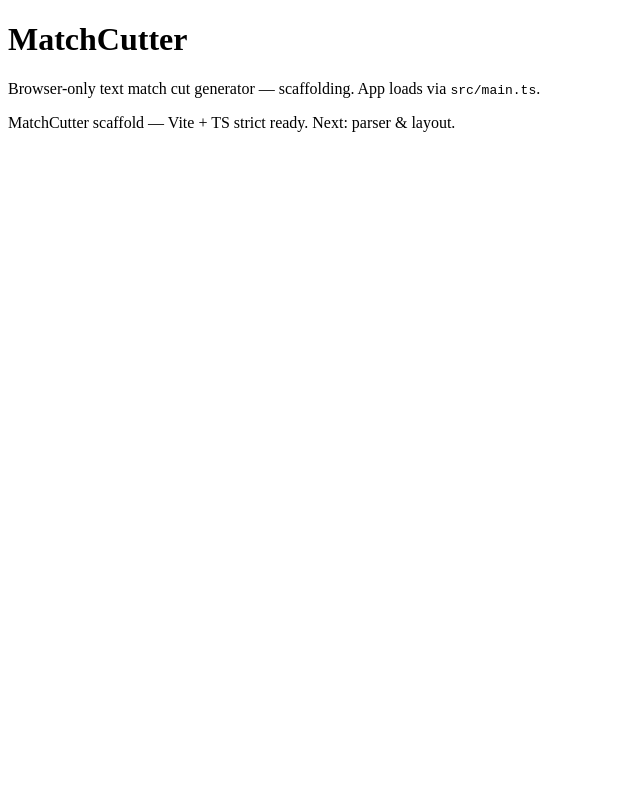
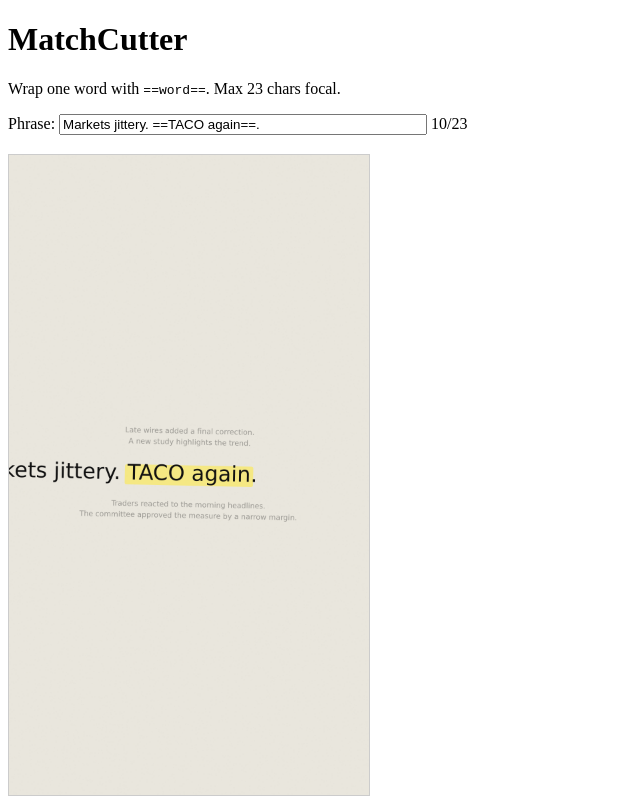
Before and after one commit to bizrohitt/animotion, a website built with Vite: page index.html in a window 1280 px wide. Shown: the whole page, without its empty margins (0-640 px from the left). Built offline with nearby package versions, Linux system fonts and the light colour scheme.

Commit message:
T-032: anchor-pinned drawFrame + minimal canvas preview with 10 tests
Co-authored-by: arena-agent <297053741+arena-agent@users.noreply.github.com>

```diff
--- a/index.html
+++ b/index.html
@@ -12,9 +12,24 @@
   <body>
     <main>
       <h1>MatchCutter</h1>
-      <p>
-        Browser-only text match cut generator — scaffolding. App loads via <code>src/main.ts</code>.
-      </p>
+      <p>Wrap one word with <code>==word==</code>. Max 23 chars focal.</p>
+      <label
+        >Phrase:
+        <input
+          id="phraseInput"
+          type="text"
+          placeholder="Markets jittery. ==TACO again==."
+          style="width: 360px"
+        />
+        <span id="charCounter">0/23</span>
+      </label>
+      <div id="error" style="color: crimson; min-height: 1.2em"></div>
+      <canvas
+        id="preview"
+        width="540"
+        height="960"
+        style="border: 1px solid #ccc; max-width: 360px; width: 100%; background: #fff"
+      ></canvas>
       <div id="app"></div>
     </main>
     <script type="module" src="/src/main.ts"></script>
--- a/src/main.ts
+++ b/src/main.ts
@@ -1,12 +1,96 @@
 // src/main.ts — wiring only (<150 lines)
+import { parseInput } from './parser/parseInput.ts';
+import { createRNG, pickLayout, randomRotation } from './layout/layoutEngine.ts';
+import { generateFillerLines } from './layout/fillerText.ts';
+import { drawFrame, ensureFontsLoaded } from './render/drawFrame.ts';
+import type { FrameSpec } from './types.ts';
+import { LAYOUT_PRESETS } from './layout/layoutPresets.ts';
+import { ASPECT_DIMS, LIMITS } from './config.ts';
+
+const input = document.getElementById('phraseInput') as HTMLInputElement | null;
+const counter = document.getElementById('charCounter') as HTMLElement | null;
+const errEl = document.getElementById('error') as HTMLElement | null;
+const canvas = document.getElementById('preview') as HTMLCanvasElement | null;
+const ctx = canvas?.getContext('2d') ?? null;
+
+const dims = ASPECT_DIMS['9:16'];
+if (canvas) {
+  canvas.width = dims.width / 2;
+  canvas.height = dims.height / 2;
+}
+
+let seed = 123456;
+
+function updateCounter(raw: string): void {
+  if (!counter) return;
+  const r = parseInput(raw);
+  const n = r.ok ? r.parsed.focalWord.length : 0;
+  counter.textContent = `${n}/${LIMITS.focalMaxChars}`;
+  counter.style.color = n > LIMITS.focalMaxChars ? 'crimson' : '';
+}
+
+async function renderPreview(raw: string): Promise<void> {
+  if (!ctx || !canvas) return;
+  const res = parseInput(raw);
+  if (!res.ok) {
+    if (errEl) errEl.textContent = res.error;
+    ctx.clearRect(0, 0, canvas.width, canvas.height);
+    ctx.fillStyle = '#f9f9f9';
+    ctx.fillRect(0, 0, canvas.width, canvas.height);
+    ctx.fillStyle = '#888';
+    ctx.font = '14px sans-serif';
+    ctx.textAlign = 'center';
+    ctx.fillText('Type ==word== to preview', canvas.width / 2, canvas.height / 2);
+    return;
+  }
+  if (errEl) errEl.textContent = '';
+  const rng = createRNG(seed);
+  const preset = pickLayout(rng, null);
+  const rotation = randomRotation(rng, preset);
+  const filler = generateFillerLines(rng, 4);
+  const spec: FrameSpec = {
+    index: 0,
+    timestampMs: 0,
+    durationMs: 83,
+    fontFamily: preset.fontFamily,
+    fontWeight: preset.fontWeight,
+    paperStyle: preset.paperStyle,
+    rotation,
+    highlightStyle: preset.highlightStyle,
+    fillerLines: filler,
+    zoom: 1,
+    blur: 0,
+  };
+  await ensureFontsLoaded([preset.fontFamily]);
+  // Use preview dims (canvas size)
+  const previewDims = { width: canvas.width, height: canvas.height, aspect: '9:16' as const };
+  drawFrame(ctx, spec, res.parsed, previewDims);
+}
 
 function init(): void {
-  const app = document.getElementById('app');
-  if (!app) return;
-  const p = document.createElement('p');
-  p.textContent = 'MatchCutter scaffold — Vite + TS strict ready. Next: parser & layout.';
-  app.appendChild(p);
-  console.log('[MatchCutter] scaffold loaded');
+  if (!input || !ctx) return;
+  // initial
+  input.value = 'Markets jittery. ==TACO again==.';
+  updateCounter(input.value);
+  void renderPreview(input.value);
+  input.addEventListener('input', () => {
+    updateCounter(input.value);
+    void renderPreview(input.value);
+  });
+  input.addEventListener('keydown', (e) => {
+    if (e.key === 'Enter') {
+      seed = (seed + 1) >>> 0;
+      void renderPreview(input.value);
+    }
+  });
+  // "/" to focus
+  document.addEventListener('keydown', (e) => {
+    if (e.key === '/' && !(e.target instanceof HTMLInputElement)) {
+      e.preventDefault();
+      input.focus();
+    }
+  });
+  console.log('[MatchCutter] preview ready', LAYOUT_PRESETS.length, 'presets');
 }
 
 init();
--- /dev/null
+++ b/src/render/drawFrame.ts
@@ -0,0 +1,122 @@
+// src/render/drawFrame.ts — anchor-pinned single frame rendering
+
+import type { FrameSpec, ParsedInput, RenderDims } from '../types.ts';
+import { drawPaper } from './paper.ts';
+import { drawHighlight, getHighlightBBox } from './highlight.ts';
+import { computeAnchorX } from '../layout/layoutEngine.ts';
+import { applyBlur } from './zoomBlur.ts';
+
+export function getFontSizeForDims(dims: RenderDims): number {
+  // Focal word at ~6% of width, clamped
+  const base = Math.round(dims.width * 0.06);
+  return Math.max(28, Math.min(96, base));
+}
+
+export async function ensureFontsLoaded(fontFamilies: string[]): Promise<void> {
+  if (typeof document === 'undefined' || !document.fonts) return;
+  try {
+    await Promise.all(fontFamilies.map((f) => document.fonts.load(`16px ${f}`)));
+    await document.fonts.ready;
+  } catch {
+    // ignore
+  }
+}
+
+export function drawFrame(
+  ctx: CanvasRenderingContext2D,
+  spec: FrameSpec,
+  parsed: ParsedInput,
+  dims: RenderDims,
+): void {
+  const { width, height } = dims;
+  const cx = width / 2;
+  const cy = height / 2;
+  const fontSize = getFontSizeForDims(dims);
+
+  ctx.save();
+  ctx.clearRect(0, 0, width, height);
+
+  // blur (applied via filter)
+  applyBlur(ctx, spec.blur);
+
+  // paper background
+  drawPaper(ctx, width, height, spec.paperStyle, spec.index * 1009);
+
+  // zoom and rotation around center
+  // order: zoom -> rotation (both around cx,cy)
+  ctx.translate(cx, cy);
+  ctx.rotate((spec.rotation * Math.PI) / 180);
+  ctx.scale(spec.zoom, spec.zoom);
+  ctx.translate(-cx, -cy);
+  // Note: applyZoom already does translate/scale, but we combined with rotate above.
+  // To avoid double-translate, we manually did scale. If spec.zoom !==1, already handled.
+  // If we want to use helper, we would do:
+  // applyZoom(ctx, spec.zoom, cx, cy) before rotate.
+  // But since we did manual, we should not call applyZoom again.
+  // Ensure we reset filter after draw if needed in caller via restore.
+
+  const font = `${spec.fontWeight} ${fontSize}px ${spec.fontFamily}`;
+  ctx.font = font;
+  ctx.textBaseline = 'middle';
+  ctx.textAlign = 'left';
+
+  // Anchor: originX so focal centre at cx
+  const originX = computeAnchorX(
+    parsed.fullPhrase,
+    parsed.focalWord,
+    parsed.focalStart,
+    (s) => ctx.measureText(s).width,
+    cx,
+  );
+  const originY = cy;
+
+  // filler lines (draw faintly above/below)
+  if (spec.fillerLines.length > 0) {
+    const fillerSize = Math.round(fontSize * 0.34);
+    ctx.font = `${400} ${fillerSize}px ${spec.fontFamily}`;
+    ctx.fillStyle = 'rgba(30,30,30,0.38)';
+    const lineH = fillerSize * 1.5;
+    let fy = originY - fontSize - lineH;
+    // draw up to 2 lines above
+    const above = spec.fillerLines.slice(0, 2);
+    for (let i = above.length - 1; i >= 0; i--) {
+      const txt = above[i];
+      const w = ctx.measureText(txt).width;
+      ctx.fillText(txt, cx - w / 2, fy);
+      fy -= lineH;
+    }
+    let by = originY + fontSize + lineH * 0.8;
+    const below = spec.fillerLines.slice(2, 4);
+    for (const txt of below) {
+      const w = ctx.measureText(txt).width;
+      ctx.fillText(txt, cx - w / 2, by);
+      by += lineH;
+    }
+    // restore main font
+    ctx.font = font;
+  }
+
+  // highlight behind focal word
+  const prefix = parsed.fullPhrase.slice(0, parsed.focalStart);
+  const prefixW = ctx.measureText(prefix).width;
+  const focalW = ctx.measureText(parsed.focalWord).width;
+  const bbox = getHighlightBBox(originX, originY, prefixW, focalW, fontSize);
+  // Adjust bbox y for middle baseline: getHighlightBBox expects baseline, we used middle
+  // Our bbox's y was baseline - fontSize; for middle we need cy - fontSize*0.475
+  // Patch: recompute y for middle
+  const correctedBBox = {
+    ...bbox,
+    y: originY - fontSize * 0.5 + fontSize * 0.05,
+  };
+  drawHighlight(ctx, correctedBBox, spec.highlightStyle);
+
+  // main phrase
+  ctx.fillStyle = '#111';
+  ctx.font = font;
+  ctx.textBaseline = 'middle';
+  ctx.fillText(parsed.fullPhrase, originX, originY);
+
+  ctx.restore();
+  // reset filter
+  applyBlur(ctx, 0);
+}
```
Also changed, not shown: SESSION_LOG.md (+6 -0 lines), TASKS.md (+1 -1 lines), tests/drawFrame.test.ts (added, +201 -0 lines).
